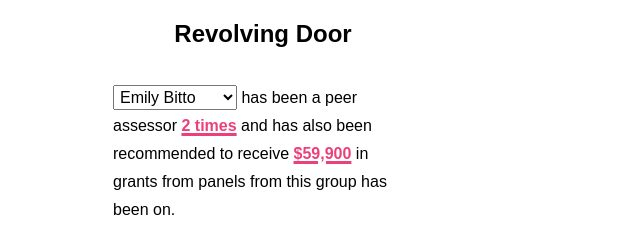
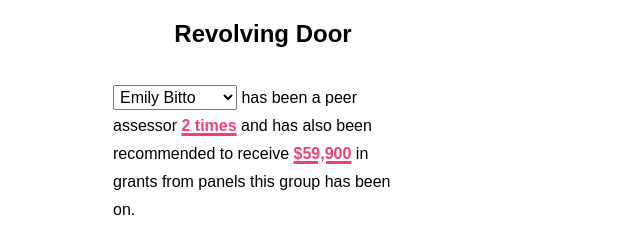
Before and after one commit to arkho-boop/250712_CaViz, a plain HTML site: page index.html in a window 1280 px wide. Shown: the top 237 px of the page, 37-677 px from the left. Drawn offline with Linux system fonts and the light colour scheme.

Commit message:
Update index.html

```diff
--- a/index.html
+++ b/index.html
@@ -137,7 +137,7 @@
                   <option value="OUYANGYU">Ouyang Yu</option>
                   <option value="INGASIMPSON">Inga Simpson</option>
                 </select>
-                has been a peer assessor <span id="assessor-count-span" style="font-weight: 600; text-decoration: underline; text-decoration-thickness: 3px; color:red">4 times</span> and has also been recommended to receive <span id="grants-amount-span" style="font-weight: 600; text-decoration: underline; text-decoration-thickness: 3px; color:red">$45,300</span> in grants from panels from this group has been on.
+                has been a peer assessor <span id="assessor-count-span" style="font-weight: 600; text-decoration: underline; text-decoration-thickness: 3px; color:red">4 times</span> and has also been recommended to receive <span id="grants-amount-span" style="font-weight: 600; text-decoration: underline; text-decoration-thickness: 3px; color:red">$45,300</span> in grants from panels this group has been on.
             </p>
 
             <img id="headshot" src="https://placehold.co/120x120?text=Alice" alt="Headshot" />
```
